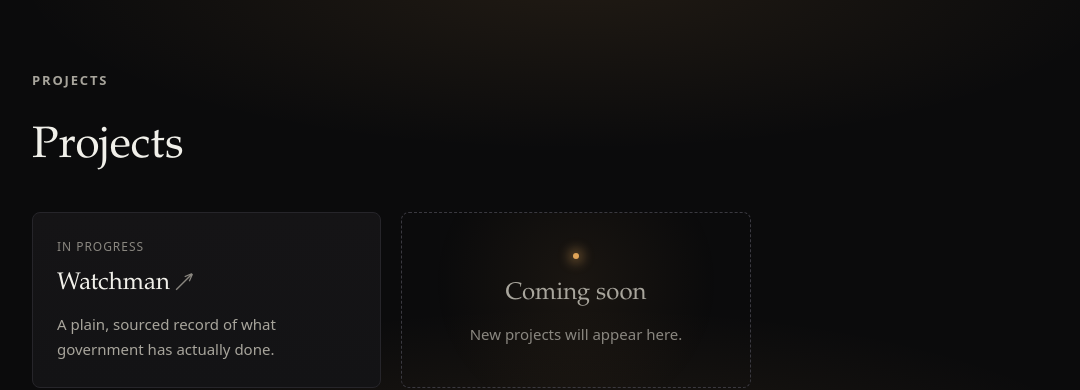
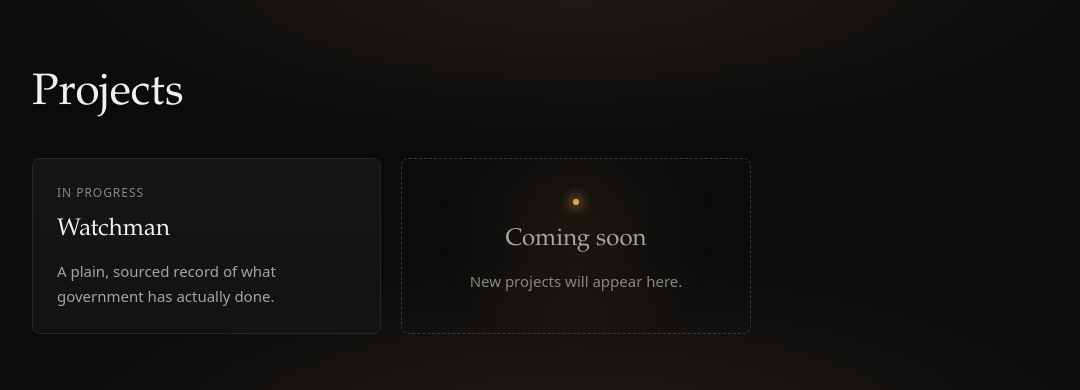
Before and after one commit to Jackson-Wheeler/jackson-wheeler.github.io, an Astro site: page / in a window 1280 px wide. Shown: the part 827-1217 px from the top of the page, without its empty margins (64-1144 px from the left). Built offline with nearby package versions, Linux system fonts and the light colour scheme; Astro itself is replaced by a stand-in of ours.

Commit message:
Projects: drop redundant label, arrow only on external links

```diff
--- a/src/components/ProjectCard.astro
+++ b/src/components/ProjectCard.astro
@@ -41,7 +41,7 @@ const statusLabel = { active: 'Active', 'in-progress': 'In progress', archived:
   @media (prefers-reduced-motion: reduce) { .card { transition: none; } .card:hover { transform: none; } }
   .card h3 { margin: 0; font-family: var(--serif); font-size: 1.5rem; font-weight: 500; }
   .card h3 a { text-decoration: none; }
-  .card h3 a::after { content: ' ↗'; color: var(--faint); }
+  .card h3 a[href^="http"]::after { content: ' ↗'; color: var(--faint); }
   .card p { margin: 0; color: var(--muted); font-size: .9375rem; }
   .meta { font-size: .75rem; letter-spacing: .08em; text-transform: uppercase; color: var(--faint); }
   .tags { display: flex; flex-wrap: wrap; gap: .5rem; margin: auto 0 0; padding: .5rem 0 0; list-style: none; }
--- a/src/components/Projects.astro
+++ b/src/components/Projects.astro
@@ -4,7 +4,6 @@ import ProjectCard from './ProjectCard.astro';
 ---
 <section id="projects" class="glow" aria-labelledby="projects-title">
   <div class="container">
-    <p class="section-label">Projects</p>
     <h2 class="section-title" id="projects-title">Projects</h2>
     <ul class="grid">
       {projects.map((p) => <ProjectCard project={p} />)}
```
